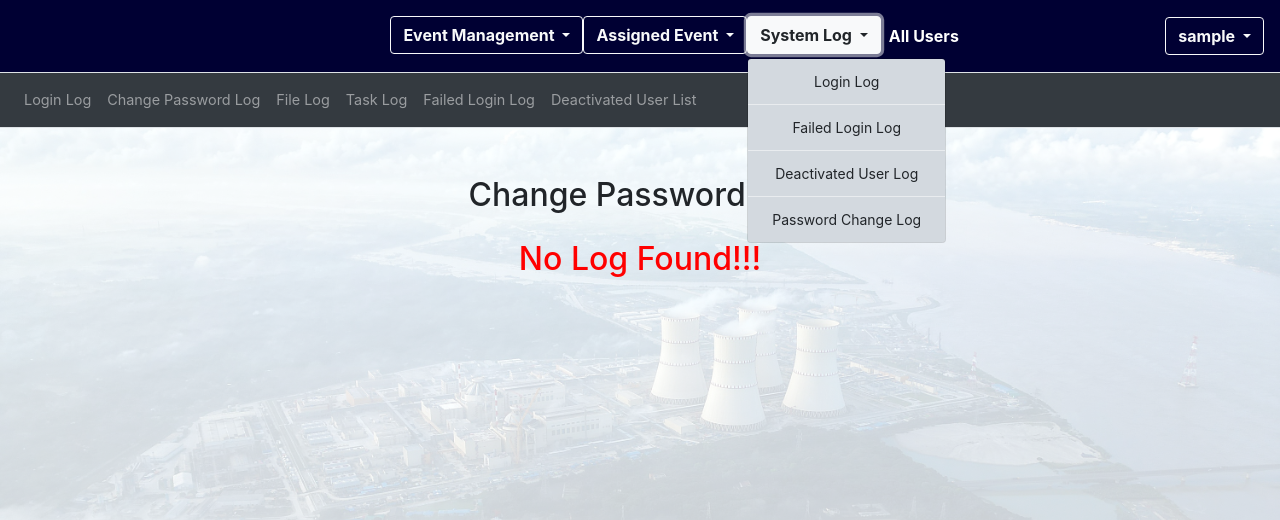
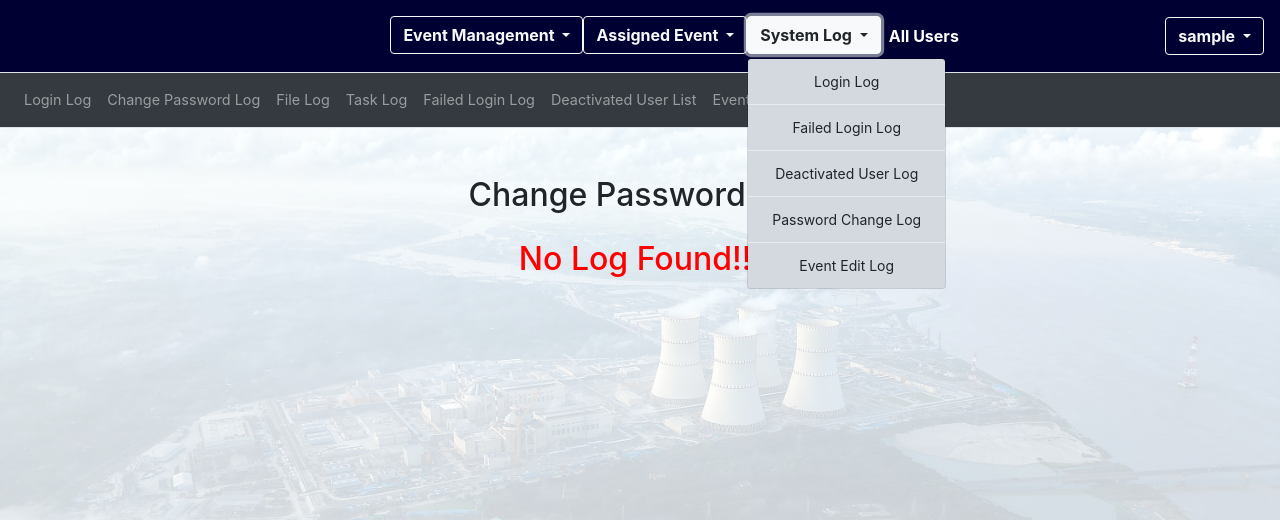
Before and after one commit to tanzrahman/ROEF, a Django app: page /system_log/password_change_log in a window 1280 px wide, after a click on "System Log". Shown: the top 520 px of the page. Run offline with Django 5.2, Linux system fonts and the light colour scheme; the visitor is signed in with stand-in values (Sample User, id 1); data that the repository does not hold is empty; some libraries are stand-ins or nearby versions.

Commit message:
Event Edit Log added

```diff
--- a/event_management/forms.py
+++ b/event_management/forms.py
@@ -51,12 +51,10 @@ class EventForm(ModelForm):
     additional_location_info = forms.CharField(label='Additional Information of location',required=False, widget=forms.Textarea(attrs={'rows': 1, 'cols': 50}))
     event_date = forms.DateField(label='Even Date', required=False, widget=forms.DateInput(attrs={'type': 'date'}))
     event_time = forms.TimeField(label='Event Time', required= False,  widget=forms.TimeInput(attrs={'type': 'time'}))
-    event_category = forms.CharField(label='Event Category',required=False, widget=forms.Textarea(attrs={'rows': 1, 'cols': 50}))
+    event_category = forms.ChoiceField(choices=EVENT_CATEGORY, label="Event Category", required=False)
     regulatory_norms_violation = forms.BooleanField(label='Violation of regulatory norms and regulations',required=False)
     description = forms.CharField(label='Event Description',required=False, widget=forms.Textarea(attrs={'rows': 1, 'cols': 50}))
     direct_cause = forms.CharField(label='Direct Cause',required=False, widget=forms.Textarea(attrs={'rows': 1, 'cols': 50}))
-    action_taken = forms.BooleanField(label='Action Taken',required=False, widget=forms.Textarea(attrs={'rows': 1, 'cols': 50}))
-    action_to_prevent_recurrence_event = forms.CharField(label='Actions to prevent recurrence event',required=False, widget=forms.Textarea(attrs={'rows': 1, 'cols': 50}))
     elimination_suggestion = forms.CharField(label='Elimination Suggestion',required=False, widget=forms.Textarea(attrs={'rows': 1, 'cols': 50}))
     responsible_dept = forms.ModelChoiceField(queryset=Division.objects.all(), label='Responsible Department', required=False)
     plant_status = forms.ChoiceField(choices=PLANT_STATUS, label="Plant Status", required=False)
@@ -87,12 +85,12 @@ class EventForm(ModelForm):
 
     class Meta:
         model = Event
-        exclude = ('uploaded_by', 'uploaded_date', 'approval_status', 'approved_by', 'approval_date', 'updated_by', 'updated_date', 'resolution_status', 'resolved_by', 'resolver_remarks')
+        exclude = ('uploaded_by', 'uploaded_date', 'action_taken', 'action_to_prevent_recurrence_event', 'approval_status', 'approved_by', 'approval_date', 'updated_by', 'updated_date', 'resolution_status', 'resolved_by', 'resolved_date', 'resolver_remarks',)
 
 class EventSearchForm(ModelForm):
-    event_category = forms.CharField(label='Event Category',required=True, widget=forms.Textarea(attrs={'rows': 1, 'cols': 50}))
+    event_category = forms.ChoiceField(choices=EVENT_CATEGORY, label="Event Category", required=False)
     facility = forms.ModelChoiceField(queryset=Division.objects.all(), required=False)
-    description = forms.CharField(label='Event Description', required=True,
+    description = forms.CharField(label='Event Description', required=False,
                                   widget=forms.Textarea(attrs={'rows': 1, 'cols': 50}))
 
     class Meta:
@@ -100,10 +98,14 @@ class EventSearchForm(ModelForm):
         fields = ('event_category', 'facility', 'description')
 
 class EventResolutionForm(ModelForm):
+    action_taken = forms.CharField(label='Action Taken', required=False,
+                                      widget=forms.Textarea(attrs={'rows': 3, 'cols': 50}))
+    action_to_prevent_recurrence_event = forms.CharField(label='Actions to prevent recurrence event', required=False,
+                                                         widget=forms.Textarea(attrs={'rows': 3, 'cols': 50}))
     resolution_status = forms.ChoiceField(choices=RESOLUTION_STATUS, label='Resolution Status', required=True)
     resolver_remarks = forms.CharField(label='Remarks', required=True,
                                   widget=forms.Textarea(attrs={'rows': 1, 'cols': 50}))
 
     class Meta:
         model = Event
-        fields = ('resolution_status', 'resolver_remarks')
+        fields = ('action_taken', 'action_to_prevent_recurrence_event', 'resolution_status', 'resolver_remarks')
--- a/system_log/log_handler.py
+++ b/system_log/log_handler.py
@@ -1,7 +1,7 @@
 from django.shortcuts import render, redirect
 from system_log.models import *
 from django.core.paginator import Paginator, PageNotAnInteger, EmptyPage
-from event_management.models import SystemParameter
+from event_management.models import SystemParameter, EventEditLog
 
 
 def login_log(request, page_no=None):
@@ -162,3 +162,28 @@ def deactivated_user_log(request, page_no=None):
         log_list = paginator.page(paginator.num_pages)
 
     return render(request, 'system_log/deactivated_user_log.html', {'deactivated_user_log': log_list})
+
+def event_edit_log(request, page_no=None):
+    log_list = EventEditLog.objects.all().order_by('-edited_at')
+
+    if(request.GET.get('page_no')):
+        page_no = int(request.GET.get('page_no'))
+
+    # pagination number comes from system parameter model
+    paginator_object = SystemParameter.objects.filter(name='pagination_number')
+    no_of_items = 10
+    if (paginator_object.count() != 0):
+        no_of_items = paginator_object[0].value
+
+    paginator = Paginator(log_list, no_of_items)
+
+    if (not page_no):
+        page_no = 1
+    try:
+        log_list = paginator.page(page_no)
+    except PageNotAnInteger:
+        log_list = paginator.page(page_no)
+    except EmptyPage:
+        log_list = paginator.page(paginator.num_pages)
+
+    return render(request, 'system_log/event_edit_log.html', {'event_edit_log': log_list})
--- a/system_log/views.py
+++ b/system_log/views.py
@@ -36,5 +36,7 @@ def log_handler(request,action="",id=""):
         return failed_login_log(request)
     if(action == 'deactivated_user_log'):
         return deactivated_user_log(request)
+    if(action == 'event_edit_log'):
+        return event_edit_log(request)
     else:
         return HttpResponse("Invalid Access")
--- a/templates/base.html
+++ b/templates/base.html
@@ -127,6 +127,8 @@
                                                 <a class="dropdown-item" href="/system_log/deactivated_user_log">Deactivated User Log</a>
                                                 <div class="dropdown-divider"></div>
                                                 <a class="dropdown-item" href="/system_log/password_change_log">Password Change Log</a>
+                                                <div class="dropdown-divider"></div>
+                                                <a class="dropdown-item" href="/system_log/event_edit_log">Event Edit Log</a>
                                             </div>
                                         {% endif %}
                                     </li>
--- a/templates/system_log/system_log_base.html
+++ b/templates/system_log/system_log_base.html
@@ -28,6 +28,9 @@
                     <li class="nav-item">
                         <a class="nav-link" href="/system_log/deactivated_user_log">Deactivated User List</a>
                     </li>
+                    <li class="nav-item">
+                        <a class="nav-link" href="/system_log/event_edit_log">Event Edit List</a>
+                    </li>
                 </ul>
             </div>
         </nav>
@@ -57,6 +60,10 @@
 
     {% endblock %}
 
+    {% block event_edit_log %}
+
+    {% endblock %}
+
     {% block user_log_details %}
 
     {% endblock %}
```
Also changed, not shown: event_management/models.py (+8 -1 lines), templates/system_log/event_edit_log.html (added, +61 -0 lines).
